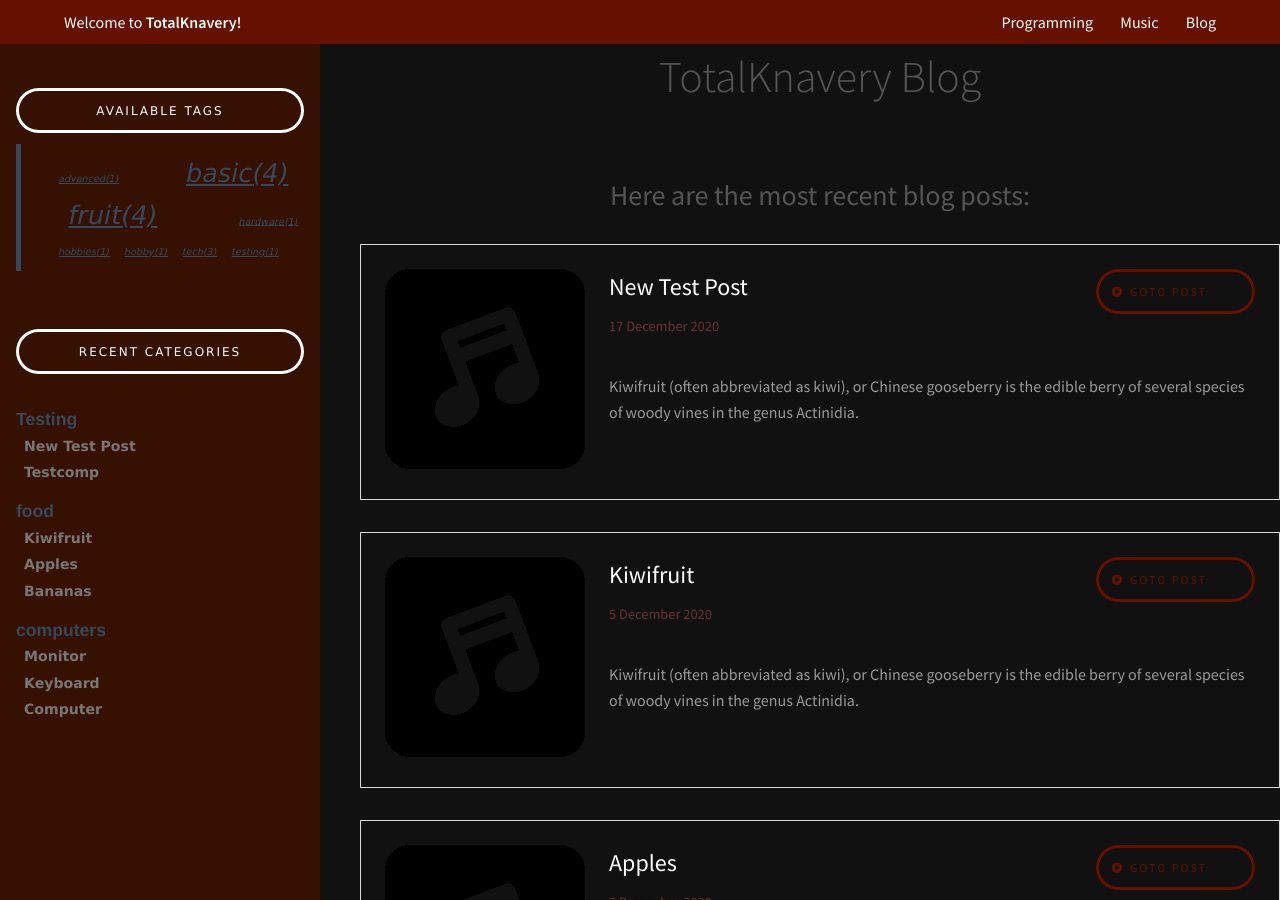
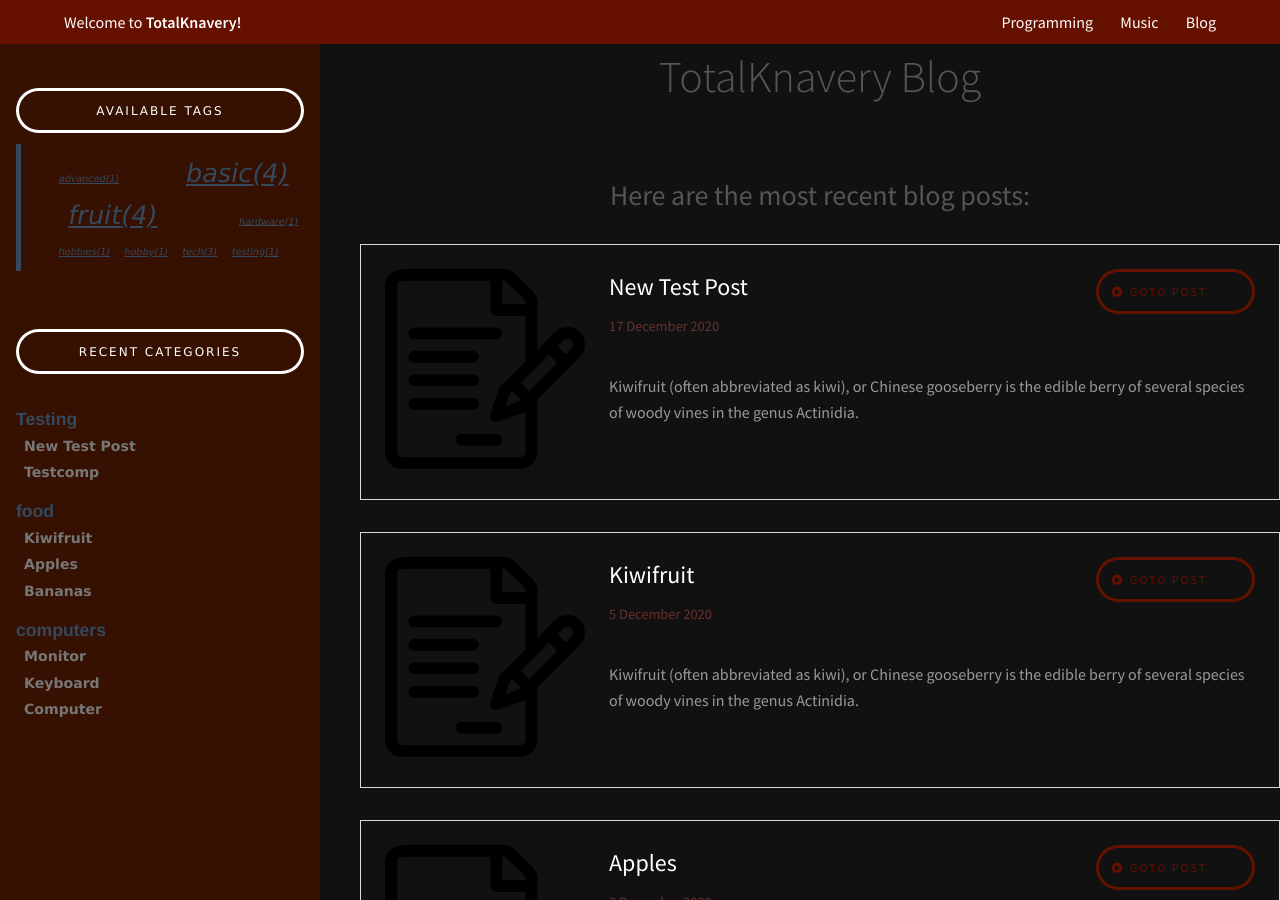
Before and after one commit to knaveightt/totalknavery, a Jekyll site: the page built from pages/blog.html, in a window 1280 px wide and 900 px high. Built offline with Jekyll 4.4.1, drawn with Linux system fonts in a browser that asks for light colours.

Commit message:
Updated blog post icons

```diff
--- a/pages/blog.html
+++ b/pages/blog.html
@@ -11,7 +11,7 @@ permalink: /blog/
 {% for post in site.posts %}
 {% if entries == 5 %}{% break %}{% endif %}
 <div class="box">
-  <div class ="image leftbox"><img src="{{ 'assets/images/albums/default.png' | relative_url }}" alt="Album Image" /></div>
+  <div class ="image leftbox"><img src="{{ 'assets/images/icons/contract.png' | relative_url }}" width="200" alt="Album Image" /></div>
   <div id="musiclinks">
     <a href="{{ post.url | relative_url }}" class="button icon fa-play-circle">Goto Post</a>
   </div>
```
Also changed, not shown: assets/images/icons/contract.png (added).
